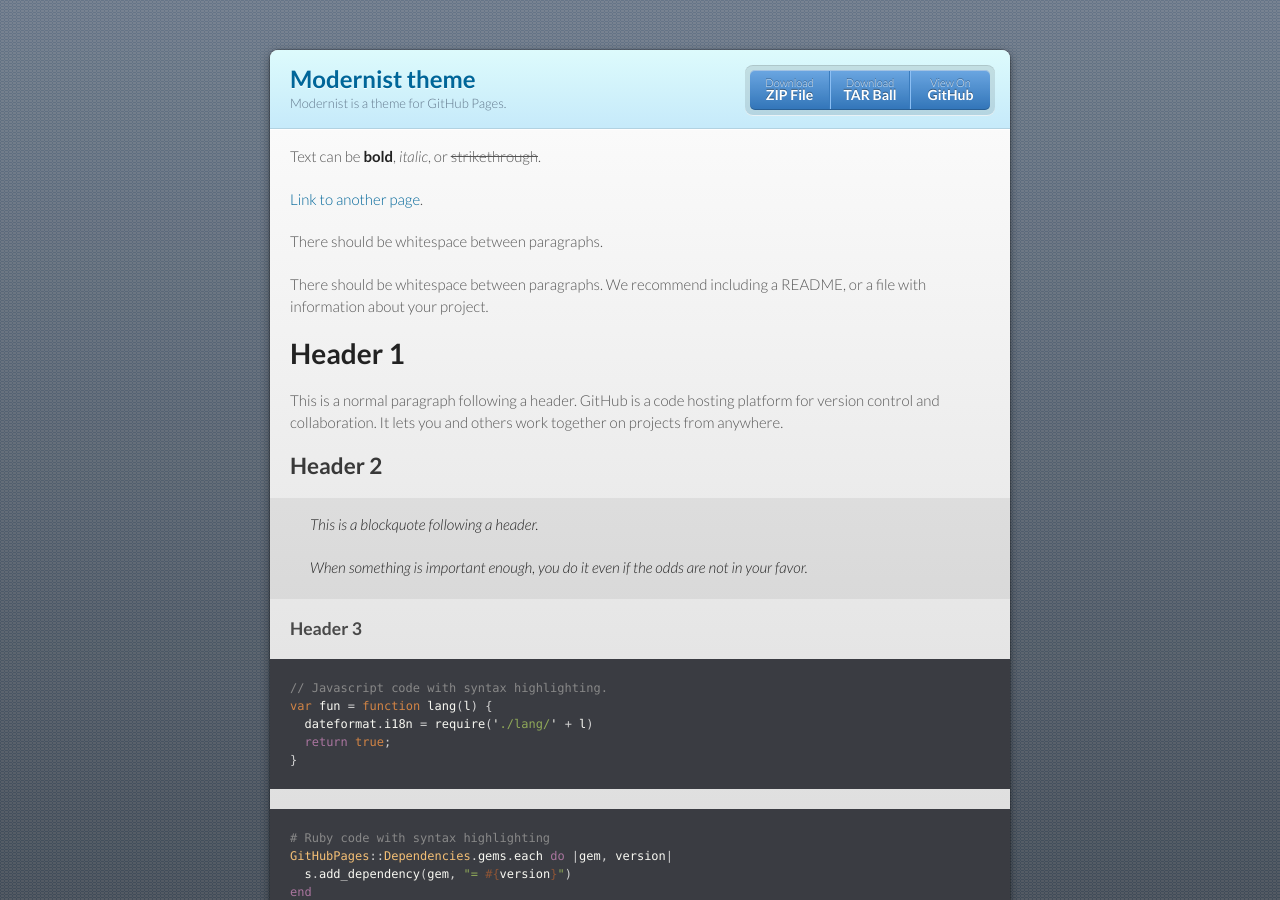
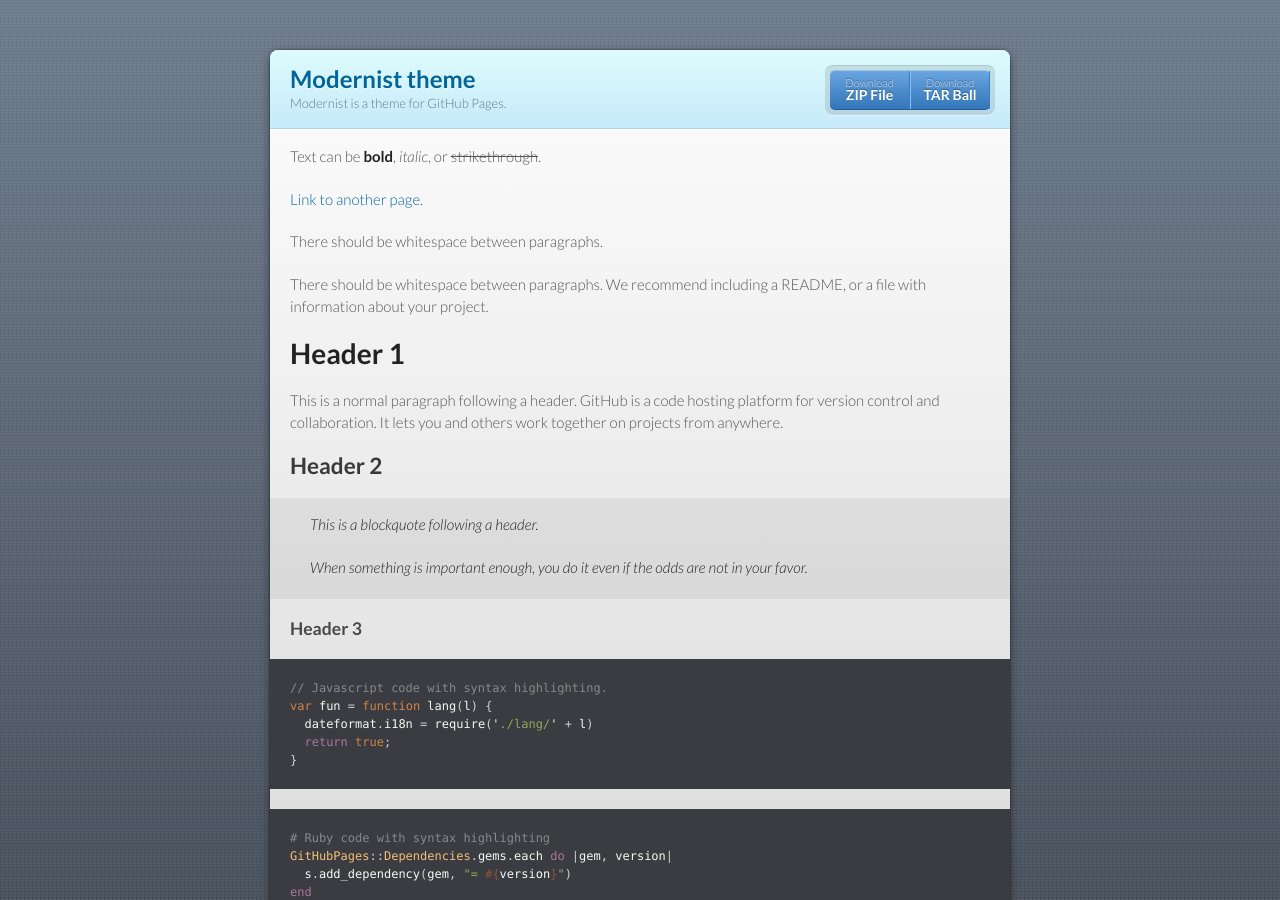
Before and after one commit to Mich-moon/mich-moon.github.io, a Jekyll site: the page built from index.md, in a window 1280 px wide and 900 px high. Built offline with Jekyll 4.4.1, drawn with Linux system fonts in a browser that asks for light colours.

Commit message:
Update default.html

```diff
--- a/_layouts/default.html
+++ b/_layouts/default.html
@@ -23,13 +23,13 @@
         {% if site.description or site.github.project_tagline %}
           <p>{{ site.description | default: site.github.project_tagline }}</p>
         {% endif %}
-        <p class="view"><a href="{{ site.github.repository_url }}">View the Project on GitHub <small>{{ github_name }}</small></a></p>
+
         <ul>
         {% if site.show_downloads %}
           <li><a href="{{ site.github.zip_url }}">Download <strong>ZIP File</strong></a></li>
           <li><a href="{{ site.github.tar_url }}">Download <strong>TAR Ball</strong></a></li>
         {% endif %}
-          <li><a href="{{ site.github.repository_url }}">View On <strong>GitHub</strong></a></li>
+
         </ul>
       </header>
       <section>
```
